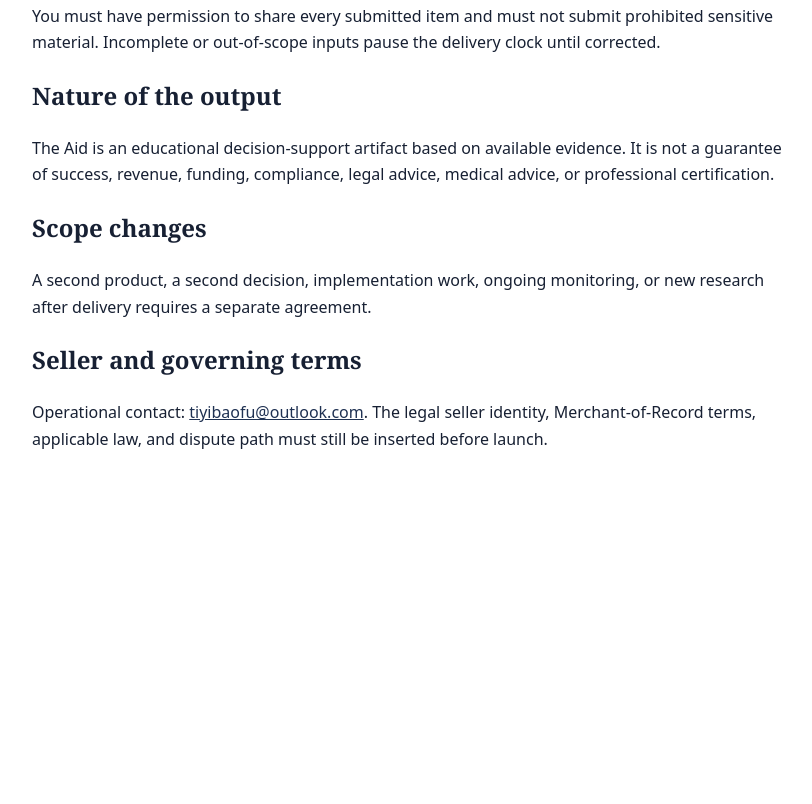
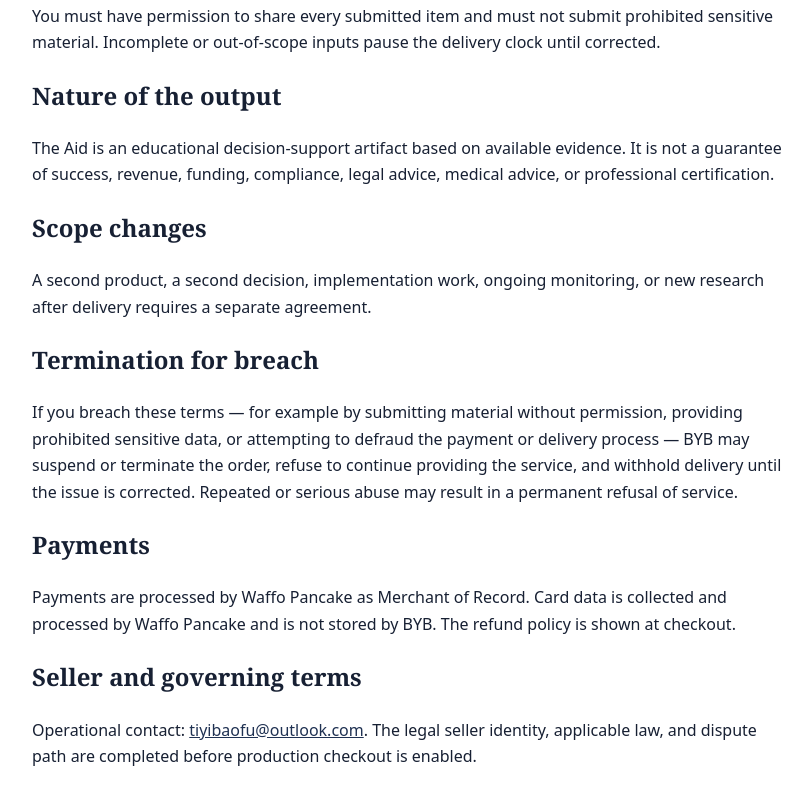
Before and after one commit to haha321-haha/byb, a website: page site/terms.html in a window 1280 px wide. Shown: the part 486-1290 px from the top of the page, without its empty margins (228-1040 px from the left). Before the commit the page ends 986 px from the top, so only its background shows below. Drawn offline with Linux system fonts and the light colour scheme.

Commit message:
Add Waffo domain verification meta tag and KYB self-check fixes
- index.html: add waffo-verify meta tag (challenge cd944debb...)
- terms.html: add Termination for breach clause; name Waffo Pancake as
  Merchant of Record and processor; note refund policy shown at checkout
- privacy.html: add third-party sharing (Waffo Pancake card processing,
  Microsoft Outlook email, LLM provider for AI analysis); no-sell statement

```diff
--- a/site/terms.html
+++ b/site/terms.html
@@ -6,4 +6,6 @@
 <h2>Customer responsibility</h2><p>You must have permission to share every submitted item and must not submit prohibited sensitive material. Incomplete or out-of-scope inputs pause the delivery clock until corrected.</p>
 <h2>Nature of the output</h2><p>The Aid is an educational decision-support artifact based on available evidence. It is not a guarantee of success, revenue, funding, compliance, legal advice, medical advice, or professional certification.</p>
 <h2>Scope changes</h2><p>A second product, a second decision, implementation work, ongoing monitoring, or new research after delivery requires a separate agreement.</p>
-<h2>Seller and governing terms</h2><p>Operational contact: <a href="mailto:tiyibaofu@outlook.com">tiyibaofu@outlook.com</a>. The legal seller identity, Merchant-of-Record terms, applicable law, and dispute path must still be inserted before launch.</p></body></html>
+<h2>Termination for breach</h2><p>If you breach these terms — for example by submitting material without permission, providing prohibited sensitive data, or attempting to defraud the payment or delivery process — BYB may suspend or terminate the order, refuse to continue providing the service, and withhold delivery until the issue is corrected. Repeated or serious abuse may result in a permanent refusal of service.</p>
+<h2>Payments</h2><p>Payments are processed by Waffo Pancake as Merchant of Record. Card data is collected and processed by Waffo Pancake and is not stored by BYB. The refund policy is shown at checkout.</p>
+<h2>Seller and governing terms</h2><p>Operational contact: <a href="mailto:tiyibaofu@outlook.com">tiyibaofu@outlook.com</a>. The legal seller identity, applicable law, and dispute path are completed before production checkout is enabled.</p></body></html>
```
Also changed, not shown: site/index.html (+1 -0 lines), site/privacy.html (+2 -1 lines).
